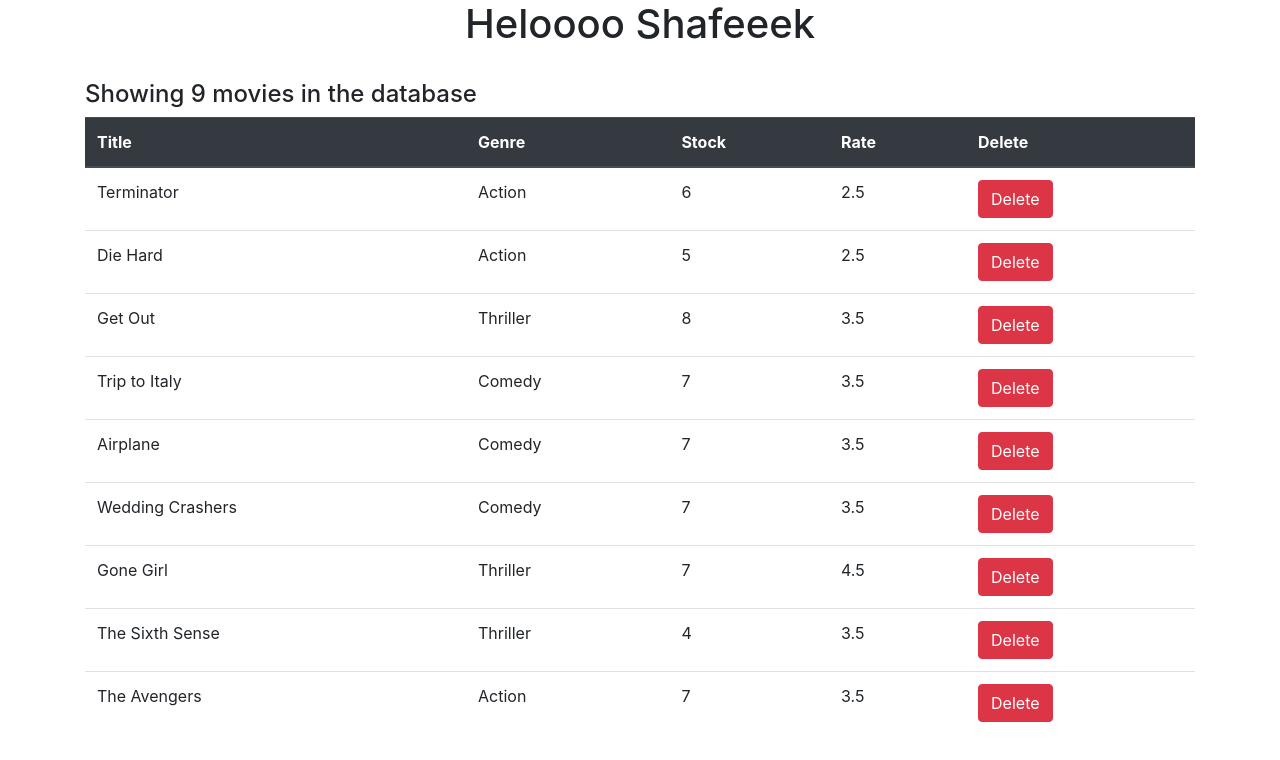
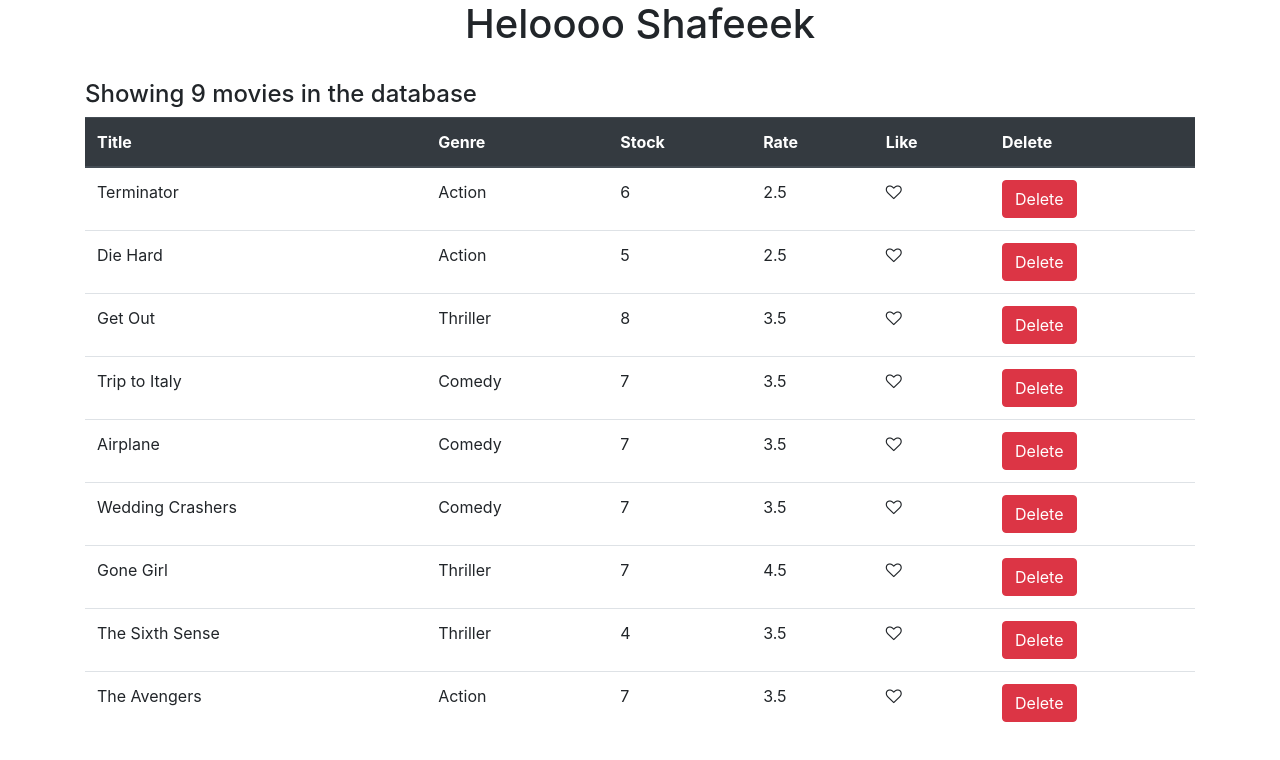
Before and after one commit to shafeek2112/react-vidly, a React (Create React App) app: page / in a window 1280 px wide. Shown: the top 760 px of the page. Built offline with nearby package versions, Linux system fonts and the light colour scheme.

Commit message:
Added Like componenet

```diff
--- /dev/null
+++ b/src/components/common/like.jsx
@@ -0,0 +1,37 @@
+import React, { Component } from 'react';
+import ReactDom from 'react-dom';
+
+//--------- Class component ------------//
+/*class Like extends Component {
+
+    render() {
+        const { onLike, liked } = this.props;
+
+        console.log(this.props, liked);
+        return (
+
+            // <i onClick={() => { onLike(id) }} className={ liked === false ? 'fa fa-heart-o' : 'fa fa-heart'} aria-hidden="true"></i>
+            <i onClick={onLike} className={ liked === false ? 'fa fa-heart-o' : 'fa fa-heart'} aria-hidden="true"></i>
+        );
+    }
+}
+
+export default Like;*/
+
+
+//--------- Stateless functional component ------------//
+const Like = (props) => {
+
+    const { onLike, liked } = props;
+
+    let classes = "fa fa-heart";
+    if(!liked)
+        classes += "-o" ;
+
+    return (
+        // <i onClick={() => { onLike(id) }} className={ liked === false ? 'fa fa-heart-o' : 'fa fa-heart'} aria-hidden="true"></i>
+        <i onClick={onLike} className={ classes } aria-hidden="true"></i>
+     );
+}
+
+export default Like;
--- a/src/components/movies.jsx
+++ b/src/components/movies.jsx
@@ -1,7 +1,7 @@
 import React, { Component } from 'react';
 import ReactDom from 'react-dom';
 import { getMovies,deleteMovie } from '../services/fakeMovieService';
-
+import Like from './common/like';
 
 class Movies extends Component {
 
@@ -27,6 +27,25 @@ class Movies extends Component {
         return tableClass += this.state.movies.length === 0 ? ' d-none' : '';
     }
 
+    handleLike = (movie) => {
+
+        // const movies = this.state.movies.filter(movie => {
+        //     if(movie.id === id)
+        //     {
+        //         movie.liked = (movie.liked === false) ? true : false;
+        //         return movies;
+        //     }
+        // });
+
+        const movies = [...this.state.movies];
+        const index = this.state.movies.indexOf(movie);
+        movies[index] = {...movie};
+        console.log(movies[index].liked);
+        movies[index].liked = (movies[index].liked === false) ? true : false;
+        // console.log(movies[index].liked);
+        this.setState({ movies : movies});
+    }
+
     render() {
         return (
             <main className="container">
@@ -40,6 +59,7 @@ class Movies extends Component {
                             <th>Genre</th>
                             <th>Stock</th>
                             <th>Rate</th>
+                            <th>Like</th>
                             <th>Delete</th>
                         </tr>
                     </thead>
@@ -49,6 +69,7 @@ class Movies extends Component {
                                 <td> { movie.genre.name } </td>
                                 <td> { movie.numberInStock } </td>
                                 <td> { movie.dailyRentalRate } </td>
+                                <td> <Like onLike={() => { this.handleLike(movie) }} key={movie._id} id={movie._id} liked={movie.liked} /> </td>
                                 <td> <button type="button" onClick={ () => { this.handleDelete(movie._id) } } className="btn btn-danger">Delete</button> </td>
                             </tr>
                         ) }
--- a/src/services/fakeMovieService.js
+++ b/src/services/fakeMovieService.js
@@ -7,12 +7,14 @@ const movies = [
 		genre: { _id: "5b21ca3eeb7f6fbccd471818", name: "Action" },
 		numberInStock: 6,
 		dailyRentalRate: 2.5,
+		liked: false,
 		publishDate: "2018-01-03T19:04:28.809Z"
 	},
 	{
 		_id: "5b21ca3eeb7f6fbccd471816",
 		title: "Die Hard",
 		genre: { _id: "5b21ca3eeb7f6fbccd471818", name: "Action" },
+		liked: false,
 		numberInStock: 5,
 		dailyRentalRate: 2.5
 	},
@@ -20,6 +22,7 @@ const movies = [
 		_id: "5b21ca3eeb7f6fbccd471817",
 		title: "Get Out",
 		genre: { _id: "5b21ca3eeb7f6fbccd471820", name: "Thriller" },
+		liked: false,
 		numberInStock: 8,
 		dailyRentalRate: 3.5
 	},
@@ -27,6 +30,7 @@ const movies = [
 		_id: "5b21ca3eeb7f6fbccd471819",
 		title: "Trip to Italy",
 		genre: { _id: "5b21ca3eeb7f6fbccd471814", name: "Comedy" },
+		liked: false,
 		numberInStock: 7,
 		dailyRentalRate: 3.5
 	},
@@ -34,6 +38,7 @@ const movies = [
 		_id: "5b21ca3eeb7f6fbccd47181a",
 		title: "Airplane",
 		genre: { _id: "5b21ca3eeb7f6fbccd471814", name: "Comedy" },
+		liked: false,
 		numberInStock: 7,
 		dailyRentalRate: 3.5
 	},
@@ -41,6 +46,7 @@ const movies = [
 		_id: "5b21ca3eeb7f6fbccd47181b",
 		title: "Wedding Crashers",
 		genre: { _id: "5b21ca3eeb7f6fbccd471814", name: "Comedy" },
+		liked: false,
 		numberInStock: 7,
 		dailyRentalRate: 3.5
 	},
@@ -48,6 +54,7 @@ const movies = [
 		_id: "5b21ca3eeb7f6fbccd47181e",
 		title: "Gone Girl",
 		genre: { _id: "5b21ca3eeb7f6fbccd471820", name: "Thriller" },
+		liked: false,
 		numberInStock: 7,
 		dailyRentalRate: 4.5
 	},
@@ -55,6 +62,7 @@ const movies = [
 		_id: "5b21ca3eeb7f6fbccd47181f",
 		title: "The Sixth Sense",
 		genre: { _id: "5b21ca3eeb7f6fbccd471820", name: "Thriller" },
+		liked: false,
 		numberInStock: 4,
 		dailyRentalRate: 3.5
 	},
@@ -62,6 +70,7 @@ const movies = [
 		_id: "5b21ca3eeb7f6fbccd471821",
 		title: "The Avengers",
 		genre: { _id: "5b21ca3eeb7f6fbccd471818", name: "Action" },
+		liked: false,
 		numberInStock: 7,
 		dailyRentalRate: 3.5
 	}
```
